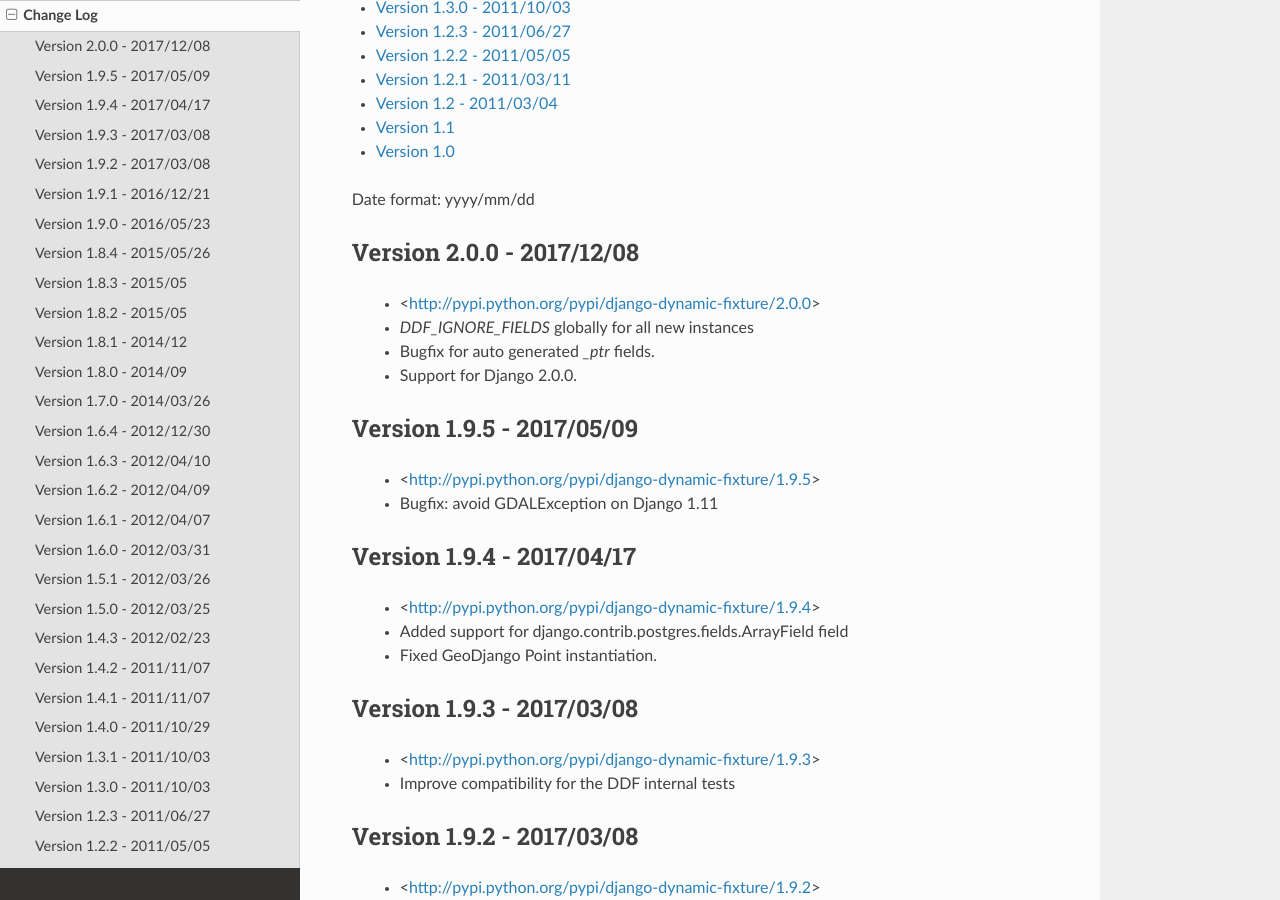
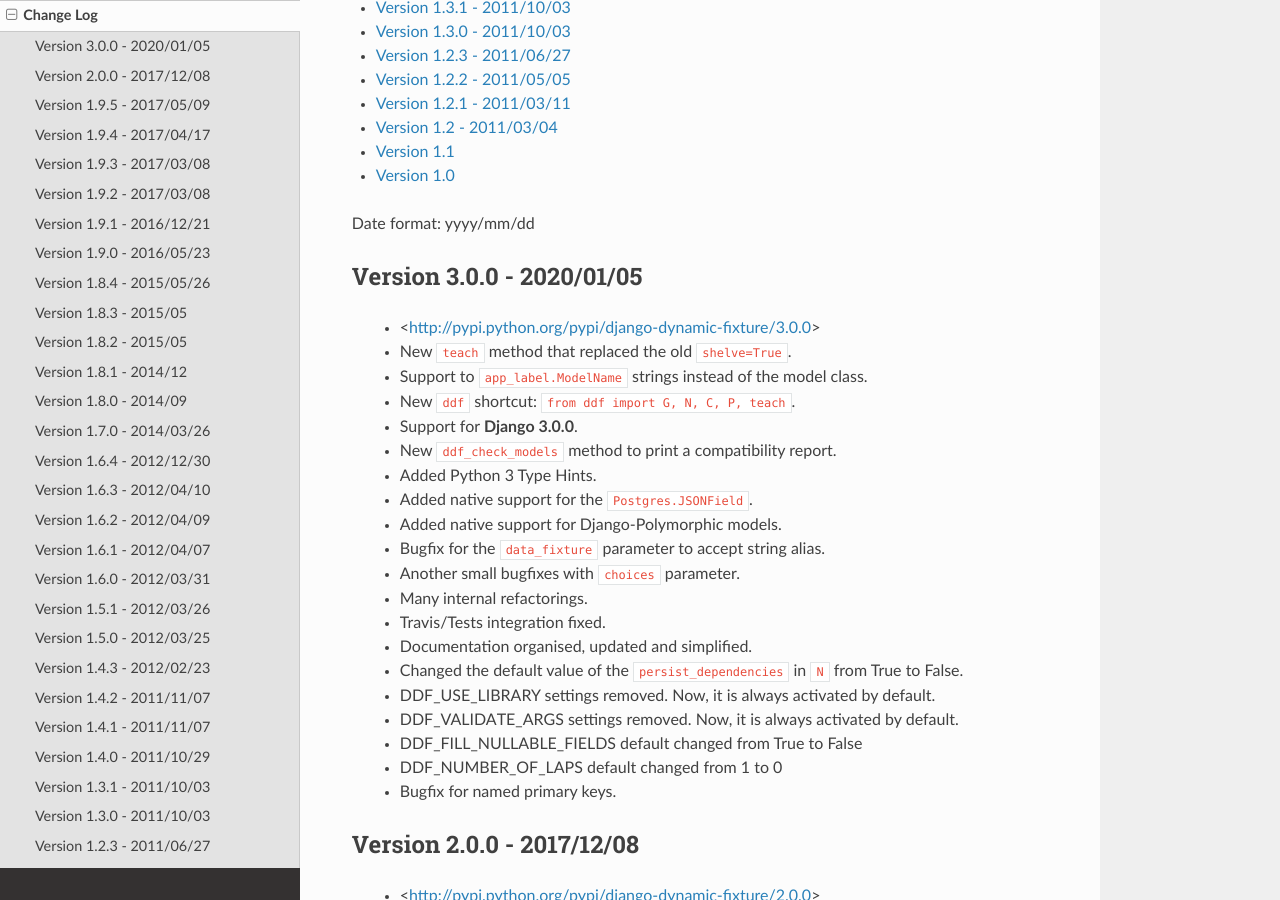
Before and after one commit to paulocheque/django-dynamic-fixture, a Sphinx documentation site: the page built from docs/source/change_log.rst, in a window 1280 px wide and 900 px high, scrolled down 764 px. Built offline with Sphinx 7.4.7 and the Read the Docs theme 2.0.0, drawn with Linux system fonts in a browser that asks for light colours; some of the changed text lies outside the part shown.

Commit message:
[release] Release 3.0.0

```diff
--- a/docs/source/change_log.rst
+++ b/docs/source/change_log.rst
@@ -7,6 +7,29 @@
    :local:
 
 Date format: yyyy/mm/dd
+
+Version 3.0.0 - 2020/01/05
+-------------------------------------------------------------------------------
+  * <http://pypi.python.org/pypi/django-dynamic-fixture/3.0.0>
+  * New ``teach`` method that replaced the old ``shelve=True``.
+  * Support to ``app_label.ModelName`` strings instead of the model class.
+  * New ``ddf`` shortcut: ``from ddf import G, N, C, P, teach``.
+  * Support for **Django 3.0.0**.
+  * New ``ddf_check_models`` method to print a compatibility report.
+  * Added Python 3 Type Hints.
+  * Added native support for the ``Postgres.JSONField``.
+  * Added native support for Django-Polymorphic models.
+  * Bugfix for the ``data_fixture`` parameter to accept string alias.
+  * Another small bugfixes with ``choices`` parameter.
+  * Many internal refactorings.
+  * Travis/Tests integration fixed.
+  * Documentation organised, updated and simplified.
+  * Changed the default value of the ``persist_dependencies`` in ``N`` from True to False.
+  * DDF_USE_LIBRARY settings removed. Now, it is always activated by default.
+  * DDF_VALIDATE_ARGS settings removed. Now, it is always activated by default.
+  * DDF_FILL_NULLABLE_FIELDS default changed from True to False
+  * DDF_NUMBER_OF_LAPS default changed from 1 to 0
+  * Bugfix for named primary keys.
 
 Version 2.0.0 - 2017/12/08
 -------------------------------------------------------------------------------
--- a/docs/source/conf.py
+++ b/docs/source/conf.py
@@ -53,9 +53,9 @@
 # built documents.
 #
 # The short X.Y version.
-version = '1.7.0'
+version = '3.0.0'
 # The full version, including alpha/beta/rc tags.
-release = '1.7.0'
+release = '3.0.0'
 
 # The language for content autogenerated by Sphinx. Refer to documentation
 # for a list of supported languages.
--- a/setup.py
+++ b/setup.py
@@ -14,7 +14,7 @@
 # Update version and save
 # Go to 'files' link and upload the file
 
-VERSION = '2.0.0'
+VERSION = '3.0.0'
 
 tests_require = [
 ]
```
Also changed, not shown: 2 other files.
